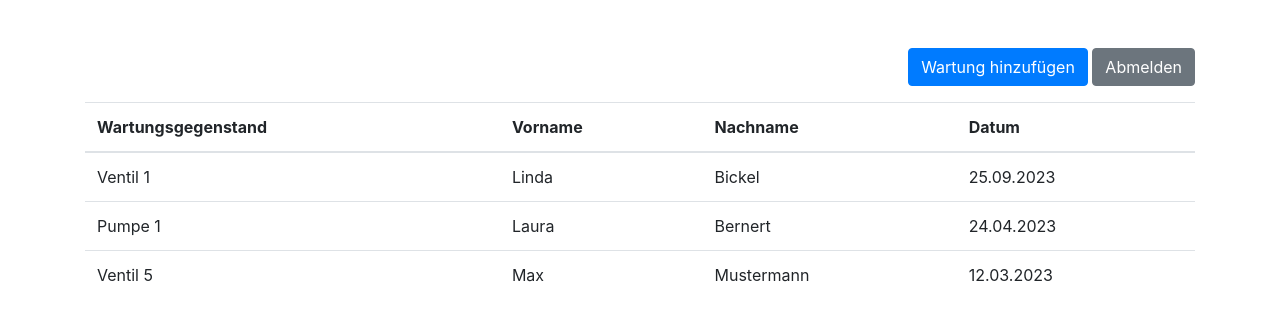
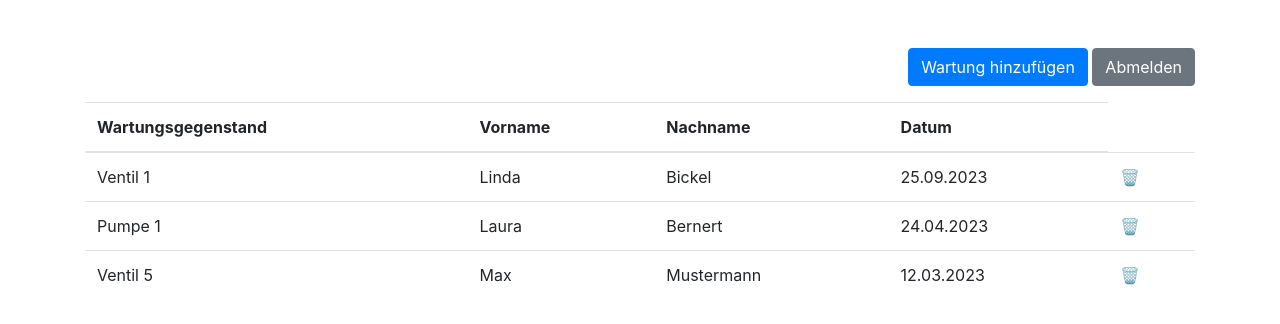
Before and after one commit to lbickel/cloud, a plain HTML site: page frontend/web/maintenance.html in a window 1280 px wide. Drawn offline with nearby package versions, Linux system fonts and the light colour scheme; sample sign-in values are in the browser's storage.

Commit message:
Make row deletable

```diff
--- a/frontend/web/js/script.js
+++ b/frontend/web/js/script.js
@@ -119,3 +119,8 @@ function save(event) {
          alert("Bitte füllen Sie alle Felder aus.");
      }
 }
+
+function deleteRow(icon) {
+    const row = icon.parentElement.parentElement;
+    row.remove();
+}
--- a/frontend/web/maintenance.html
+++ b/frontend/web/maintenance.html
@@ -35,18 +35,27 @@
                     <td>Linda</td>
                     <td>Bickel</td>
                     <td>25.09.2023</td>
+                    <td>
+                        <span class="delete-icon" onclick="deleteRow(this)">&#128465;</span>
+                    </td>
                 </tr>
                 <tr>
                     <td>Pumpe 1</td>
                     <td>Laura</td>
                     <td>Bernert</td>
                     <td>24.04.2023</td>
+                    <td>
+                        <span class="delete-icon" onclick="deleteRow(this)">&#128465;</span>
+                    </td>
                 </tr>
                 <tr>
                     <td>Ventil 5</td>
                     <td>Max</td>
                     <td>Mustermann</td>
                     <td>12.03.2023</td>
+                    <td>
+                        <span class="delete-icon" onclick="deleteRow(this)">&#128465;</span>
+                    </td>
                 </tr>
             </tbody>
         </table>
```
